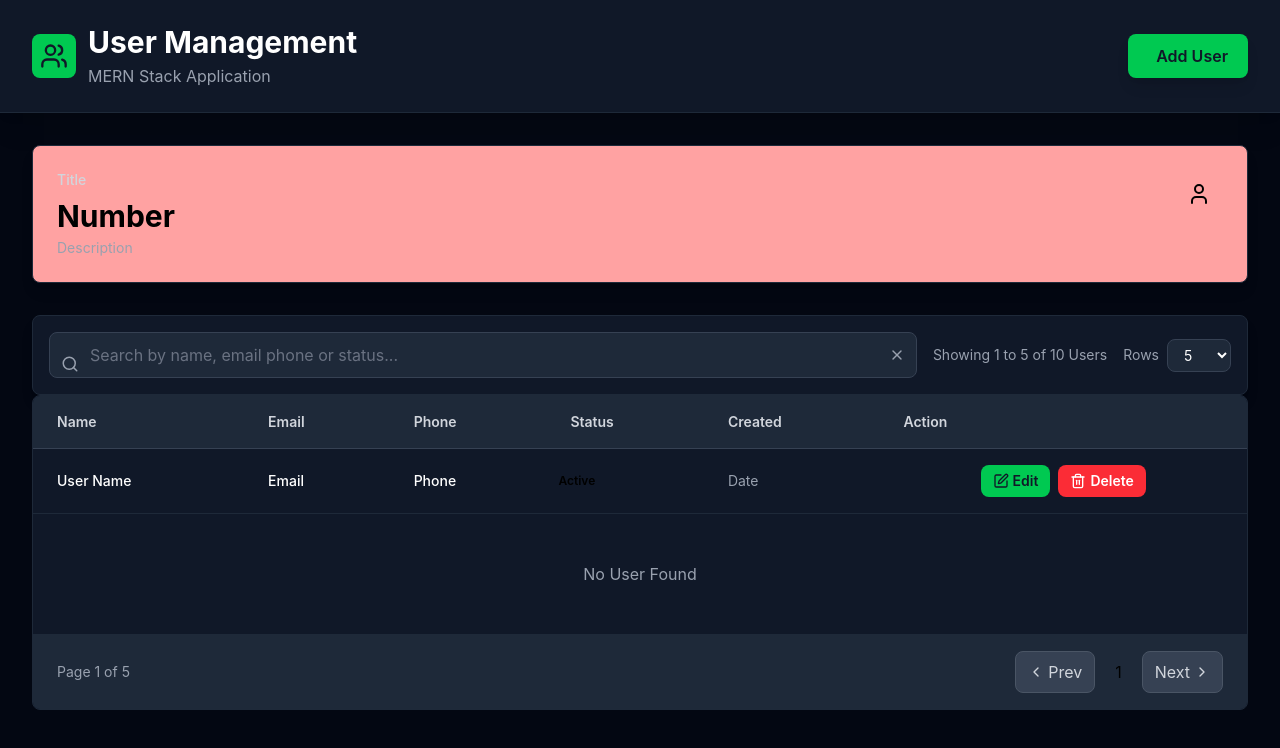
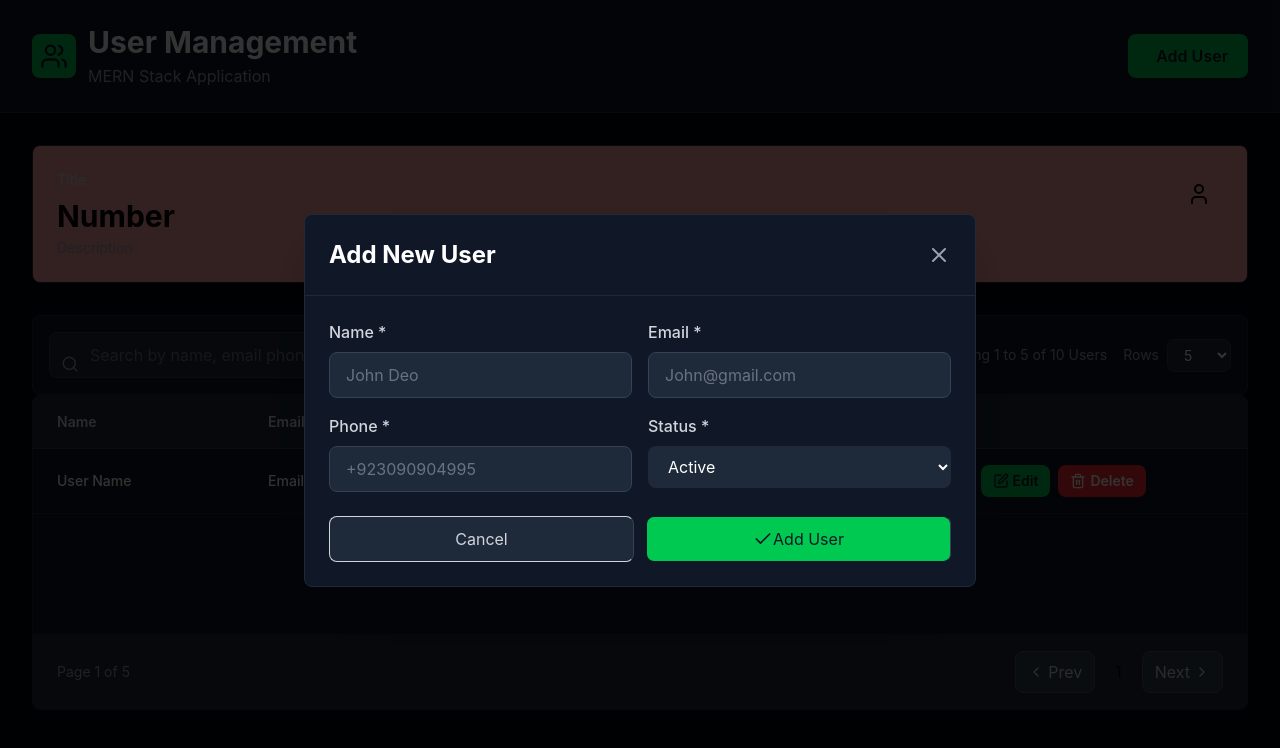
Before and after one commit to Usman-837/Todo_App, a React (Vite) app in the folder client/: page / in a window 1280 px wide. Shown: the top 748 px of the page. Built offline with nearby package versions, Linux system fonts and the light colour scheme.

Commit message:
create and add userModel component

```diff
--- a/client/src/App.jsx
+++ b/client/src/App.jsx
@@ -3,6 +3,7 @@ import { Users, Plus } from 'lucide-react';
 import StatusCard from './components/StatusCard';
 import SearchBar from './components/SearchBar';
 import UserTable from './components/UserTable';
+import UserModel from './components/UserModel';
 
 const App = () => {
   return (
@@ -34,6 +35,8 @@ const App = () => {
         <SearchBar/>
         {/* User Table */}
         <UserTable/>
+        {/* User Model */}
+        <UserModel/>
       </main>
     </div>
   )
--- /dev/null
+++ b/client/src/components/UserModel.jsx
@@ -0,0 +1,56 @@
+import React from 'react'
+import { Check, X } from 'lucide-react'
+
+const UserModel = () => {
+    return (
+        <div className='fixed inset-0 bg-black/80 flex items-center justify-center p-4 z-50'>
+            <div className='bg-gray-900 rounded-lg shadow-2xl max-w-2xl w-full max-h-screen overflow-y-auto border border-gray-800 '>
+                <div className='flex justify-between items-center p-6 border-b border-gray-800'>
+                    <h2 className='text-2xl font-bold text-white'>Add New User</h2>
+                    <button className='text-gray-400 hover:text-white transition-all'><X size={24} /></button>
+                </div>
+                <div className='p-6'>
+                    <div className='grid grid-cols-1 md:grid-cols-2 gap-4'>
+                        <div>
+                            <label className='block text-gray-300 font-medium mb-2'>
+                                Name *
+                            </label>
+                            <input type='text' placeholder='John Deo' className='w-full px-4 py-2.5 bg-gray-800 border border-gray-700 text-white placeholder-gray-500 rounded-lg focus:ring-2 focus:ring-green-500 outline-none' />
+                        </div>
+                        <div>
+                            <label className='block text-gray-300 font-medium mb-2'>
+                                Email *
+                            </label>
+                            <input type='email' placeholder='John@gmail.com' className='w-full px-4 py-2.5 bg-gray-800 border border-gray-700 text-white placeholder-gray-500 rounded-lg focus:ring-2 focus:ring-green-500 outline-none' />
+                        </div>
+                        <div>
+                            <label className='block text-gray-300 font-medium mb-2'>
+                                Phone *
+                            </label>
+                            <input type='tel' placeholder='+923090904995' className='w-full px-4 py-2.5 bg-gray-800 border border-gray-700 text-white placeholder-gray-500 rounded-lg focus:ring-2 focus:ring-green-500 outline-none' />
+                        </div>
+                        <div>
+                            <label className='block text-gray-300 font-medium mb-2'>
+                                Status *
+                            </label>
+                            <select className='w-full px-4 py-2.5 bg-gray-800 border-gray-700 text-white rounded-lg focus:ring-2 focus:ring-green-500 focus:border-green-500 outline-none'>
+                                <option>Active</option>
+                            </select>
+                        </div>
+                    </div>
+                    <div className='flex gap-3 mt-6'>
+                        <button className='flex-1 px-4 py-2.5 bg-gray-800 border border-r-gray-700 text-gray-300 rounded-lg hover:bg-gray-700 transition-all'>
+                            Cancel
+                        </button>
+                        <button className='flex flex-1 items-center justify-center px-4 py-2.5 bg-green-500 border border-r-gray-700 text-gray-900 rounded-lg hover:bg-green-400 transition-all'>
+                            <Check size={20} />
+                            Add User
+                        </button>
+                    </div>
+                </div>
+            </div>
+        </div>
+    )
+}
+
+export default UserModel
```
